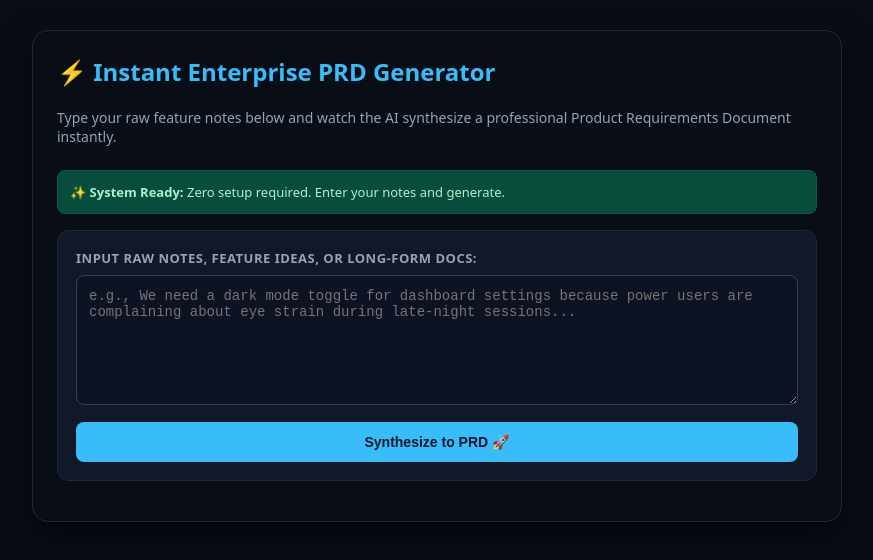
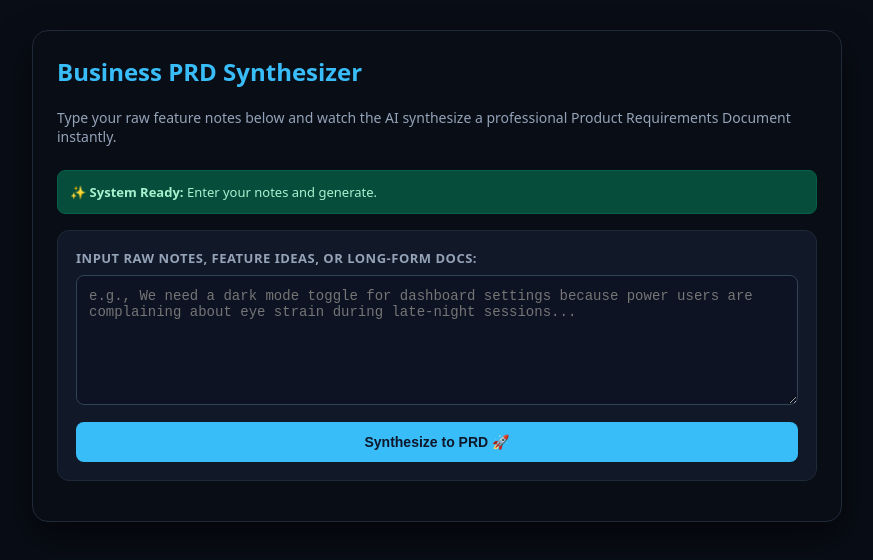
Before and after one commit to iampremjena/prd-synthesizer, a plain HTML site: page index.html in a window 1280 px wide. Shown: the whole page, without its empty margins (203-1076 px from the left). Drawn offline with Linux system fonts and the light colour scheme.

```diff
--- a/index.html
+++ b/index.html
@@ -3,7 +3,7 @@
 <head>
     <meta charset="UTF-8">
     <meta name="viewport" content="width=device-width, initial-scale=1.0">
-    <title>Instant Enterprise PRD Generator</title>
+    <title>PRD Synthesizer</title>
     <style>
         :root {
             --bg: #090d16;
@@ -40,10 +40,10 @@
 </head>
 <body>
 
-    <h2>⚡ Instant Enterprise PRD Generator</h2>
+    <h2>Business PRD Synthesizer</h2>
     <p class="subtitle">Type your raw feature notes below and watch the AI synthesize a professional Product Requirements Document instantly.</p>
 
-    <div class="status-banner">✨ <b>System Ready:</b> Zero setup required. Enter your notes and generate.</div>
+    <div class="status-banner">✨ <b>System Ready:</b> Enter your notes and generate.</div>
 
     <div class="panel">
         <label for="inputData">Input Raw Notes, Feature Ideas, or Long-Form Docs:</label>
```
Also changed, not shown: 1 other file.
